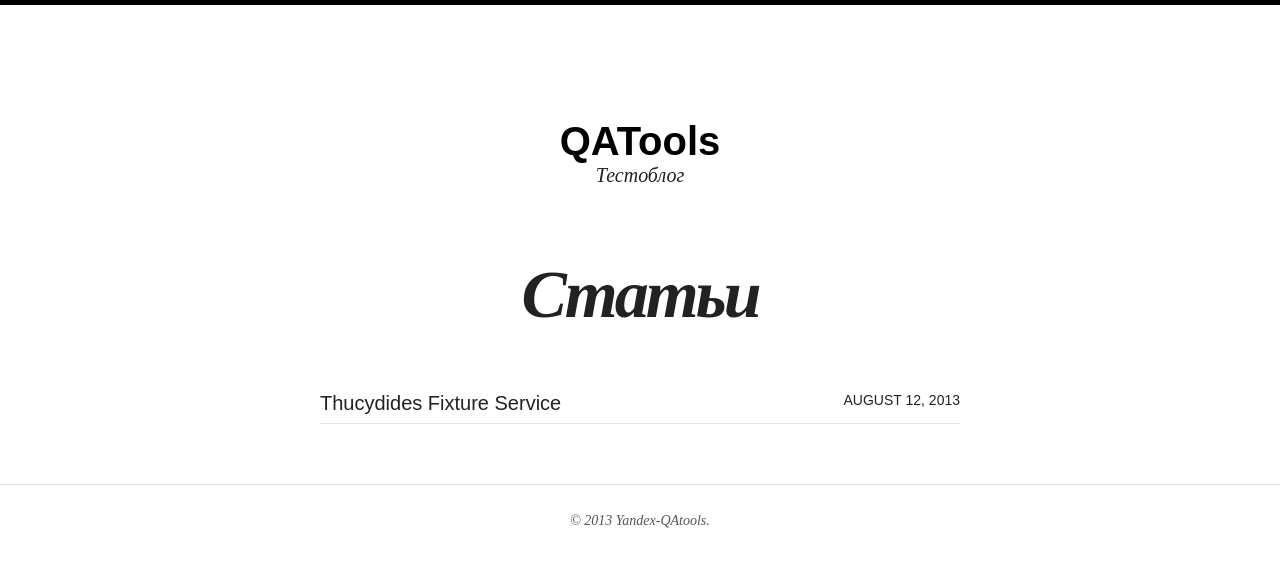
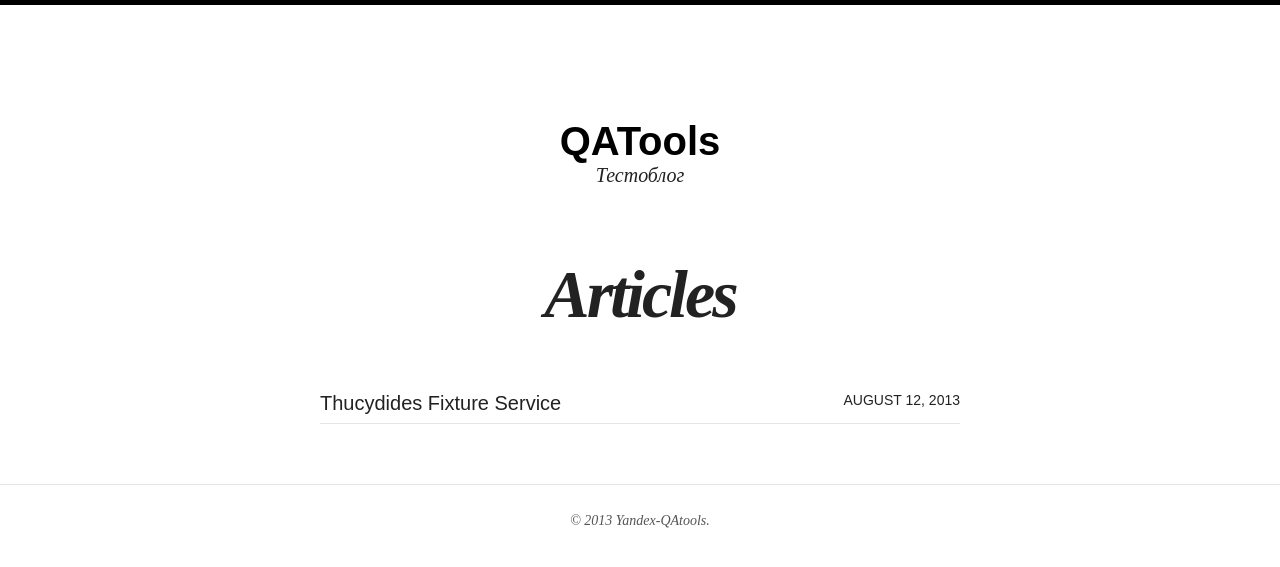
Before and after one commit to yandex-qatools/yandex-qatools.github.io, a Jekyll site: the page built from articles.html, in a window 1280 px wide. Shown: the top 567 px of the page. Built offline with Jekyll 4.4.1, drawn with Linux system fonts in a browser that asks for light colours; nearby versions of some CDN libraries.

Commit message:
change disqus module and name of articles

```diff
--- a/_config.yml
+++ b/_config.yml
@@ -1,7 +1,7 @@
 title:            QATools
 description:      Тестоблог
 #logo:            site-logo.png
-disqus_shortname: qa-tools-blog
+disqus_shortname: qatools
 #Comment out url when working locally to resolve base urls correctly
 url: http://blog.qatools.ru
 baseurl: /
--- a/articles.html
+++ b/articles.html
@@ -1,7 +1,7 @@
 ---
 layout: page
 permalink: /articles/index.html
-title: Статьи
+title: Articles
 description: "Статьи, отсортированные по дате"
 ---
 
```
